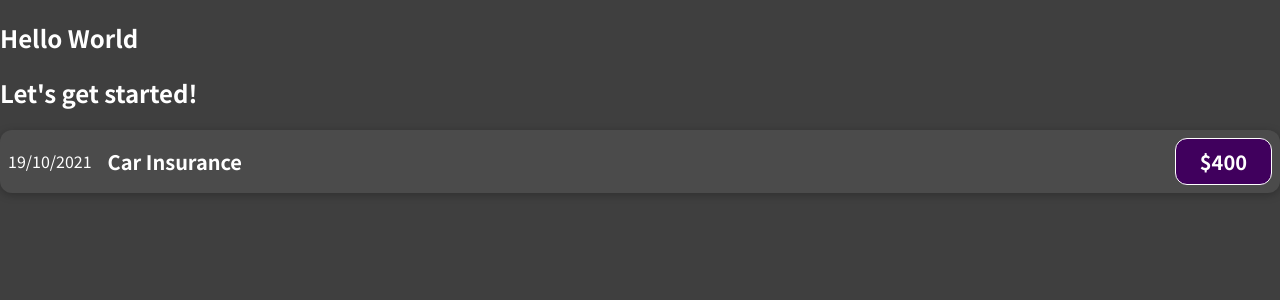
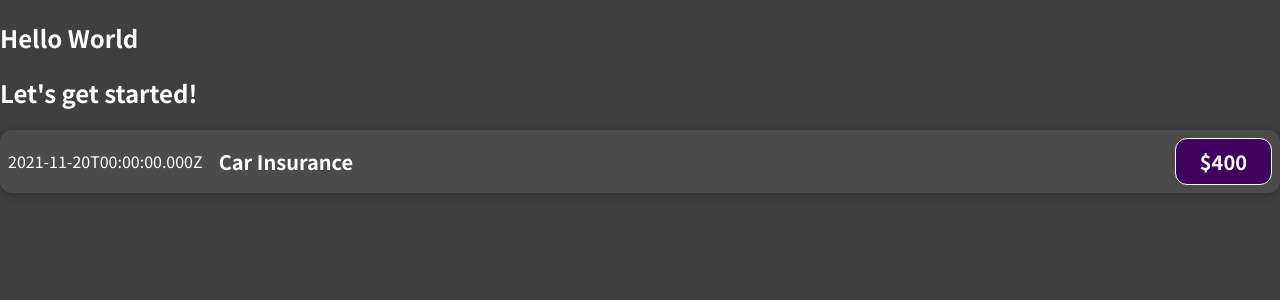
Before and after one commit to rchirag101/ReactJSLearning, a JavaScript app in the folder react-complete-guide/: page / in a window 1280 px wide. Shown: the top 300 px of the page. Built offline with nearby package versions, Linux system fonts and the light colour scheme.

Commit message:
Outputted variable's Data & Expressions in JSX

```diff
--- a/react-complete-guide/src/components/ExpenseItem.js
+++ b/react-complete-guide/src/components/ExpenseItem.js
@@ -1,12 +1,15 @@
 import "./ExpenseItem.css";
 
 function ExpenseItem() {
+    const expenseDate = new Date(2021, 10, 20);
+    const expenseTitle = "Car Insurance";
+    const expenseAmount = 400;
     return (
         <div className="expense-item">
-            <div>19/10/2021</div>
+            <div>{expenseDate.toISOString()}</div>
             <div className="expense-item__description">
-                <h2>Car Insurance</h2>
-                <div className="expense-item__price">$400</div>
+                <h2>{expenseTitle}</h2>
+                <div className="expense-item__price">${expenseAmount}</div>
             </div>
         </div>
     );
```
Also changed, not shown: 1 other file (tests, documents, lock files or other folders).
